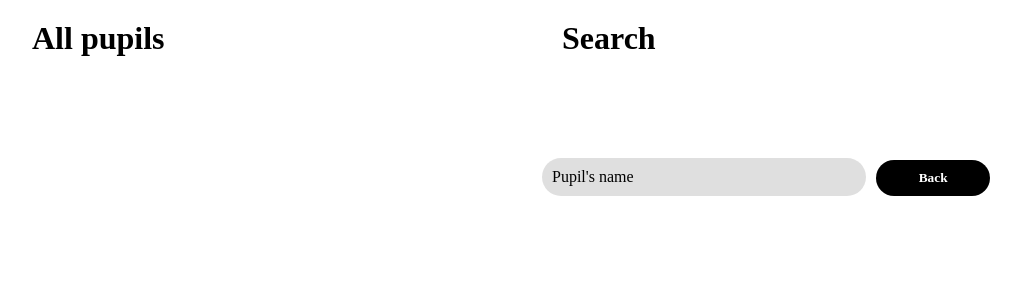
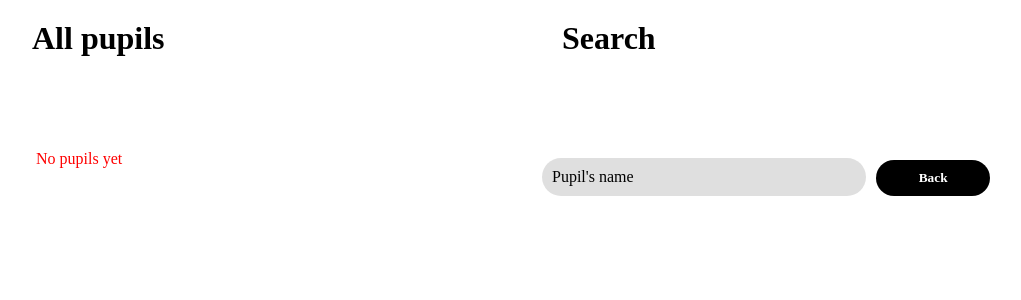
Before and after one commit to NashibJr/report-making-app, a React (Create React App) app: page /showpupils in a window 1280 px wide. Shown: the top 300 px of the page, without its empty margins (238-1259 px from the left). Built offline with nearby package versions, Linux system fonts and the light colour scheme.

Commit message:
Modifying the showpupils component

```diff
--- a/src/forms/showPupils.js
+++ b/src/forms/showPupils.js
@@ -9,6 +9,11 @@ const ShowPupils = () => {
     <div className="show-pupils-content">
       <div className="pupils-content">
         <h1>All pupils</h1>
+        {pupils.length === 0 ? (
+          <p style={{ marginTop: "15vh", marginLeft: "3vh", color: "red" }}>
+            No pupils yet
+          </p>
+        ) : (
           <div className="pupils">
             {pupils &&
               pupils.map((pupil) => (
@@ -17,6 +22,7 @@ const ShowPupils = () => {
                 </li>
               ))}
           </div>
+        )}
       </div>
       <div>
         <Search />
```
Lines whose indentation alone changed are shown as unchanged.
